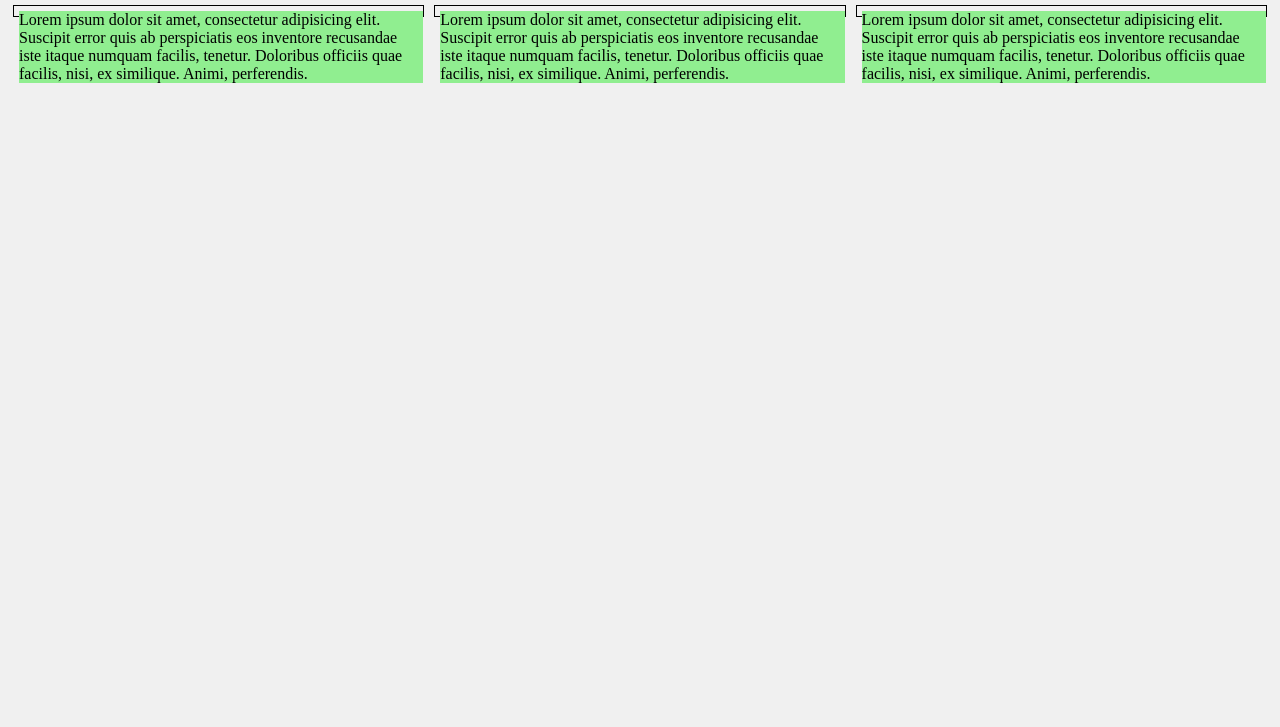
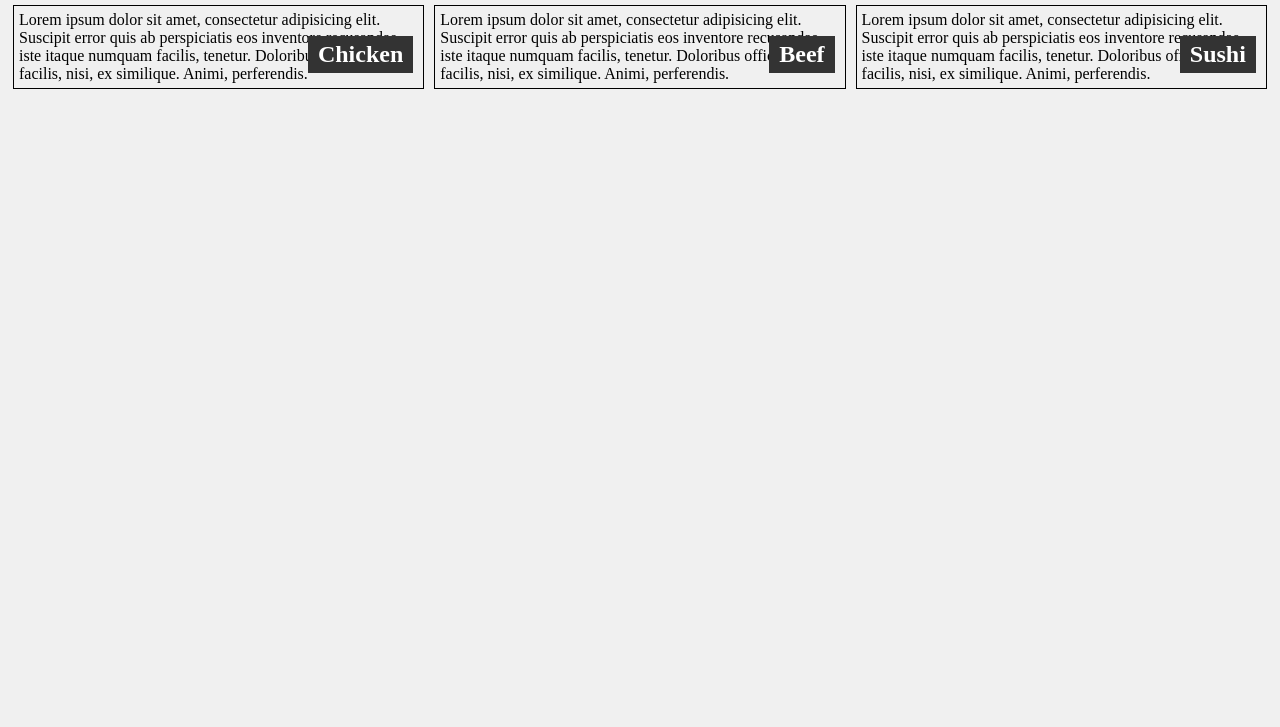
Before and after one commit to Cazr/mod2-solution, a plain HTML site: page index.html in a window 1280 px wide. Shown: the part 73-800 px from the top of the page. Drawn offline with Linux system fonts and the light colour scheme.

Commit message:
Update index.html

```diff
--- a/index.html
+++ b/index.html
@@ -37,13 +37,6 @@ h1 {
   color: #fff;
   padding: 5px 10px;
   margin 0;
-}
-
-.text {
-  background-color: #90EE90;
-  position: absolute;
-  clear: left;
-
 }
 
 /* Simple Responsive Framework. */
```
